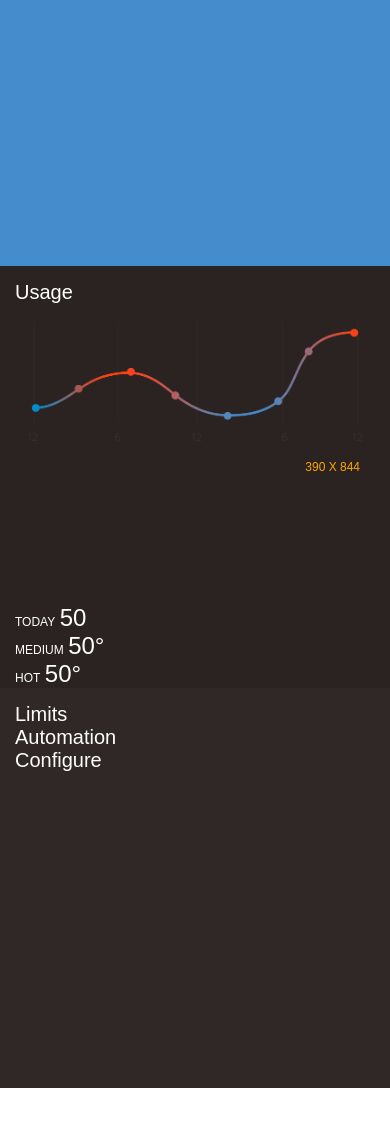
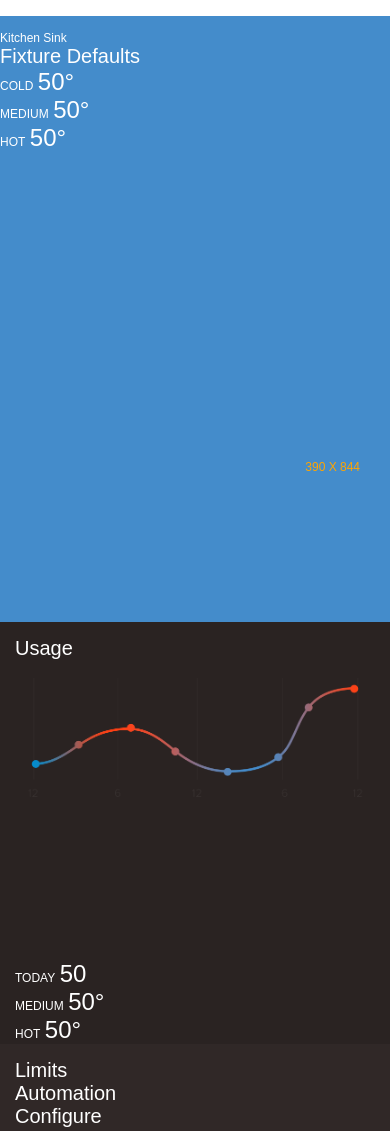
Before and after one commit to tsarjeant/well, a plain HTML site: page www/index.html in a window 390 px wide. Shown: the part 340-1471 px from the top of the page. Before the commit the page ends 1428 px from the top, so only its background shows below. Drawn offline with nearby package versions, Linux system fonts and the light colour scheme.

Commit message:
Adding multiple fixtures
it works!

```diff
--- a/build/scss/partials/_contents.scss
+++ b/build/scss/partials/_contents.scss
@@ -80,10 +80,6 @@
 
 
 }
-.activeFixture {
-
-	background: #526772;
-}
 
 
 
--- a/build/scss/partials/_layout.scss
+++ b/build/scss/partials/_layout.scss
@@ -109,6 +109,14 @@ html, body {
 
 }
 
+.fixtureGroup {
+
+
+	// @include media($mobile) {
+	// 	width: 200vw;
+	// }
+
+}
 
 .fixture {
 
@@ -116,17 +124,25 @@ html, body {
 	background: $color-blue;
 
 
+	display: none;
+
 	height: 100%;
 
 
 	position: relative;
 	z-index: 0;
 
-	@include media($medium) {
+	@include media($mobile) {
 		display: block;
+		float: left;
+		width: 100vw;
+	 }
 
-	}
+}
 
+.activeFixture {
+
+	display: block;
 }
 
 .mainArea {
--- a/www/css/style.css
+++ b/www/css/style.css
@@ -168,12 +168,18 @@ html, body, .fixture {
 
 .fixture {
   background: #448ccb;
+  display: none;
   height: 100%;
   position: relative;
   z-index: 0; }
-  @media screen and (min-width: 769px) and (max-width: 1100px) {
+  @media screen and (max-width: 480px) {
     .fixture {
-      display: block; } }
+      display: block;
+      float: left;
+      width: 100vw; } }
+
+.activeFixture {
+  display: block; }
 
 .mainArea {
   padding-top: 15px;
@@ -289,9 +295,6 @@ html, body, .fixture {
     float: left;
     display: block; }
 
-.activeFixture {
-  background: #526772; }
-
 .defaultGroup {
   width: 33%; }
 
--- a/www/index.html
+++ b/www/index.html
@@ -107,8 +107,70 @@
 			</div>
 
 		</div>
+		<div class="fixtureGroup">
+			<!-- fixture section Begins here ------------------------ -->
+			<div class="fixture activeFixture">
+				<div class="mainArea">
 
-		<!-- fixture section Begins here ------------------------ -->
+					<div class="controlArea">
+						<div class="backgrooundImage"></div> <!-- This is so it can be blurred with CSS -->
+						<h3 class="desktopOnly">Kitchen Sink</h3>
+						<div class="dial">
+
+						</div>
+						<div class="defaults">
+							<h2>Fixture Defaults</h2>
+							<div class="defaultGroup">
+								<span class="label">cold</span>
+								<span class="number defaultValue">50°</span>
+							</div>
+							<div class="defaultGroup">
+								<span class="label">medium</span>
+								<span class="number defaultValue">50°</span>
+							</div>
+							<div class="defaultGroup">
+								<span class="label">hot</span>
+								<span class="number defaultValue">50°</span>
+							</div>
+
+						</div>
+
+					</div>
+					<div class="usage">
+						<h2>Usage</h2>
+						<div class="usageChart">
+						</div>
+						<div class="usageTotals">
+							<div class="usageGroup">
+								<span class="label">Today</span>
+								<span class="number defaultValue">50</span>
+							</div>
+							<div class="defaultGroup">
+								<span class="label">medium</span>
+								<span class="number defaultValue">50°</span>
+							</div>
+							<div class="defaultGroup">
+								<span class="label">hot</span>
+								<span class="number defaultValue">50°</span>
+							</div>
+
+						</div>
+
+					</div>
+
+				</div>
+				<!-- Details section Begins here ------------------------ -->
+				<div class="details">
+					<h2>Limits</h2>
+					<h2>Automation</h2>
+					<h2>Configure</h2>
+				</div>
+
+
+			</div>
+
+
+			<!-- fixture 2 section Begins here ------------------------ -->
 			<div class="fixture">
 				<div class="mainArea">
 
@@ -169,6 +231,7 @@
 
 			</div>
 
+		</div>
 
 		<!-- the header  -->
 		<div class="mobileHeader">
```
Also changed, not shown: codekit-config.json. Lines whose indentation alone changed are shown as unchanged.
